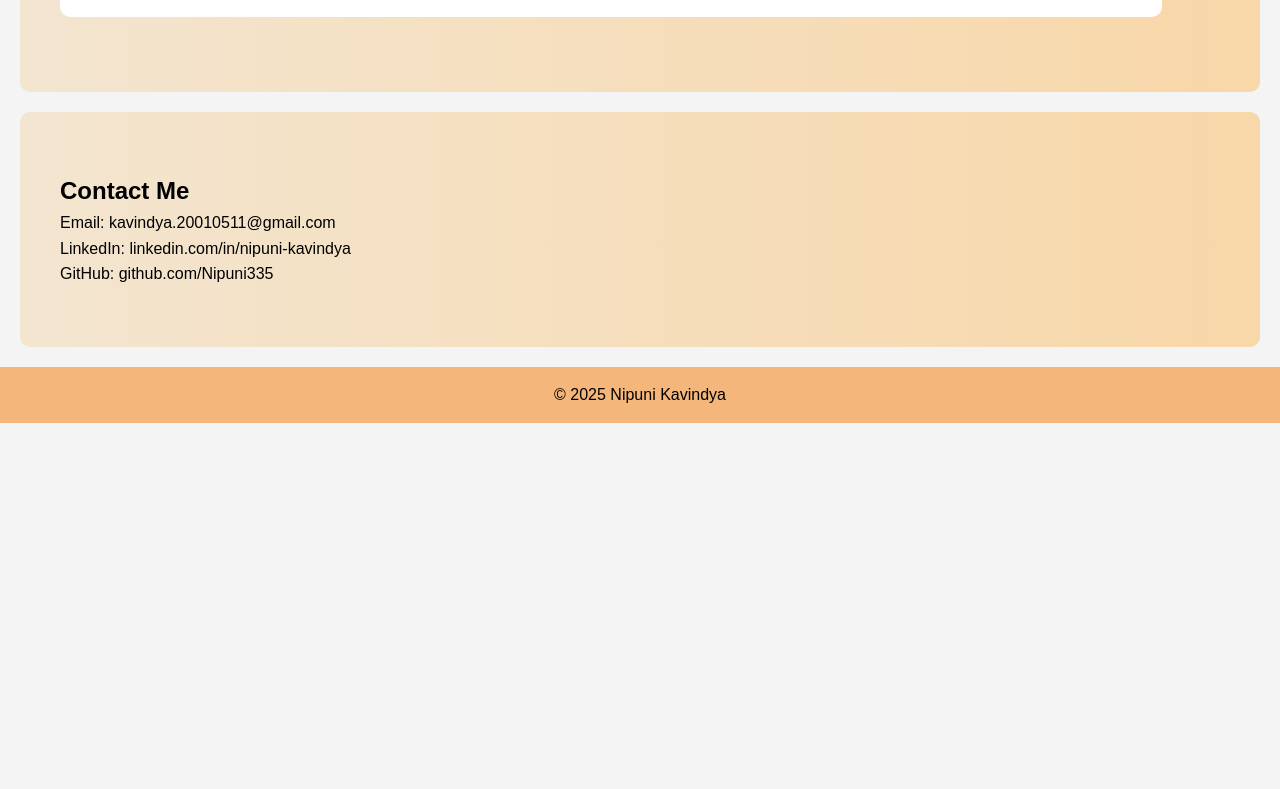
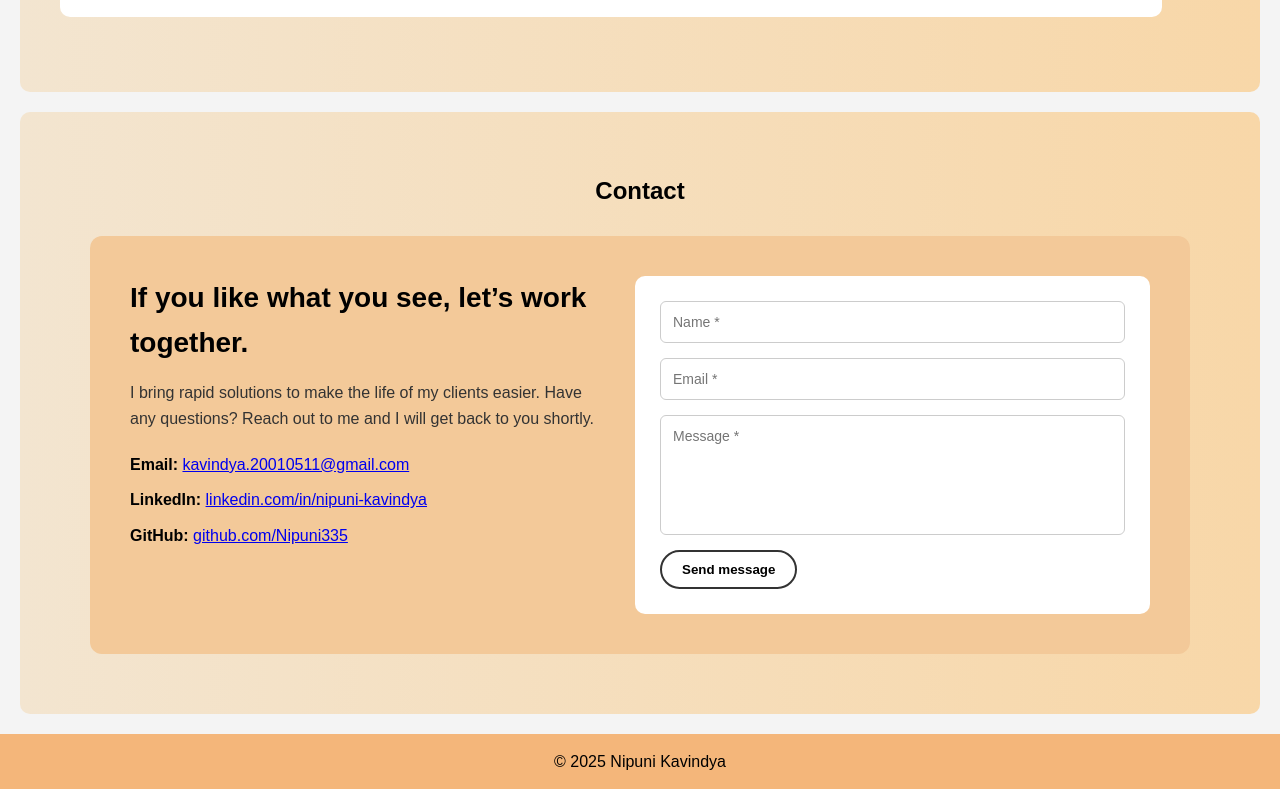
Before and after one commit to Nipuni335/My-Portfolio, a plain HTML site: page index.html in a window 1280 px wide. Shown: the part 2807-3596 px from the top of the page. Before the commit the page ends 3230 px from the top, so only its background shows below. Drawn offline with Linux system fonts and the light colour scheme.

Commit message:
my-portfolio
finish all pages

```diff
--- a/index.html
+++ b/index.html
@@ -222,12 +222,58 @@
   </section>
 
   <!-- Contact -->
-  <section id="contact">
-    <h2>Contact Me</h2>
-    <p>Email: kavindya.20010511@gmail.com</p>
-    <p>LinkedIn: linkedin.com/in/nipuni-kavindya</p>
-    <p>GitHub: github.com/Nipuni335</p>
-  </section>
+
+<section id="contact" class="contact-section">
+  <h1>Contact</h1>
+  <br/>
+  <div class="contact-container">
+
+
+    <!-- LEFT: Contact Details -->
+    <div class="contact-info">
+      <h2>If you like what you see, let’s work together.</h2>
+      <p class="contact-desc">
+        I bring rapid solutions to make the life of my clients easier.
+        Have any questions? Reach out to me and I will get back to you shortly.
+      </p>
+
+      <ul>
+  <li>
+    <strong>Email:</strong>
+    <a href="mailto:kavindya.20010511@gmail.com">
+      kavindya.20010511@gmail.com
+    </a>
+  </li>
+
+  <li>
+    <strong>LinkedIn:</strong>
+    <a href="https://linkedin.com/in/nipuni-kavindya" target="_blank">
+      linkedin.com/in/nipuni-kavindya
+    </a>
+  </li>
+
+  <li>
+    <strong>GitHub:</strong>
+    <a href="https://github.com/Nipuni335" target="_blank">
+      github.com/Nipuni335
+    </a>
+  </li>
+</ul>
+
+    </div>
+
+    <!-- RIGHT: Contact Form -->
+    <div class="contact-form">
+      <form>
+        <input type="text" placeholder="Name *" required />
+        <input type="email" placeholder="Email *" required />
+        <textarea placeholder="Message *" required></textarea>
+        <button type="submit">Send message</button>
+      </form>
+    </div>
+
+  </div>
+</section>
 
   <footer>
     <p>© 2025 Nipuni Kavindya</p>
--- a/style.css
+++ b/style.css
@@ -166,6 +166,99 @@ section {
   margin-bottom: 15px;
   border-radius: 10px;
 }
+/* contact */
+#contact h1 {
+  text-align: center;
+}
+
+.contact-section {
+  padding: 60px 20px;
+  background: linear-gradient(90deg, #f3e5d0, #f8d7a8);
+}
+
+.contact-container {
+  max-width: 1100px;
+  margin: auto;
+  background: #f3c999;
+  display: flex;
+  gap: 40px;
+  padding: 40px;
+  border-radius: 12px;
+}
+
+/* LEFT SIDE */
+.contact-info {
+  flex: 1;
+}
+
+.contact-info h2 {
+  font-size: 28px;
+  margin-bottom: 15px;
+}
+
+.contact-desc {
+  margin-bottom: 20px;
+  color: #333;
+}
+
+.contact-info ul {
+  list-style: none;
+  padding: 0;
+}
+
+.contact-info li {
+  margin-bottom: 10px;
+}
+
+/* RIGHT SIDE */
+.contact-form {
+  flex: 1;
+  background: #fff;
+  padding: 25px;
+  border-radius: 10px;
+}
+
+.contact-form form {
+  display: flex;
+  flex-direction: column;
+}
+
+.contact-form input,
+.contact-form textarea {
+  margin-bottom: 15px;
+  padding: 12px;
+  border-radius: 6px;
+  border: 1px solid #ccc;
+  font-size: 14px;
+}
+
+.contact-form textarea {
+  min-height: 120px;
+  resize: none;
+}
+
+.contact-form button {
+  width: fit-content;
+  padding: 10px 20px;
+  border-radius: 20px;
+  border: 2px solid #333;
+  background: transparent;
+  cursor: pointer;
+  font-weight: 600;
+}
+
+.contact-form button:hover {
+  background: #333;
+  color: #fff;
+}
+
+/* RESPONSIVE */
+@media (max-width: 768px) {
+  .contact-container {
+    flex-direction: column;
+  }
+}
+
 
 /* Footer */
 footer {
```
